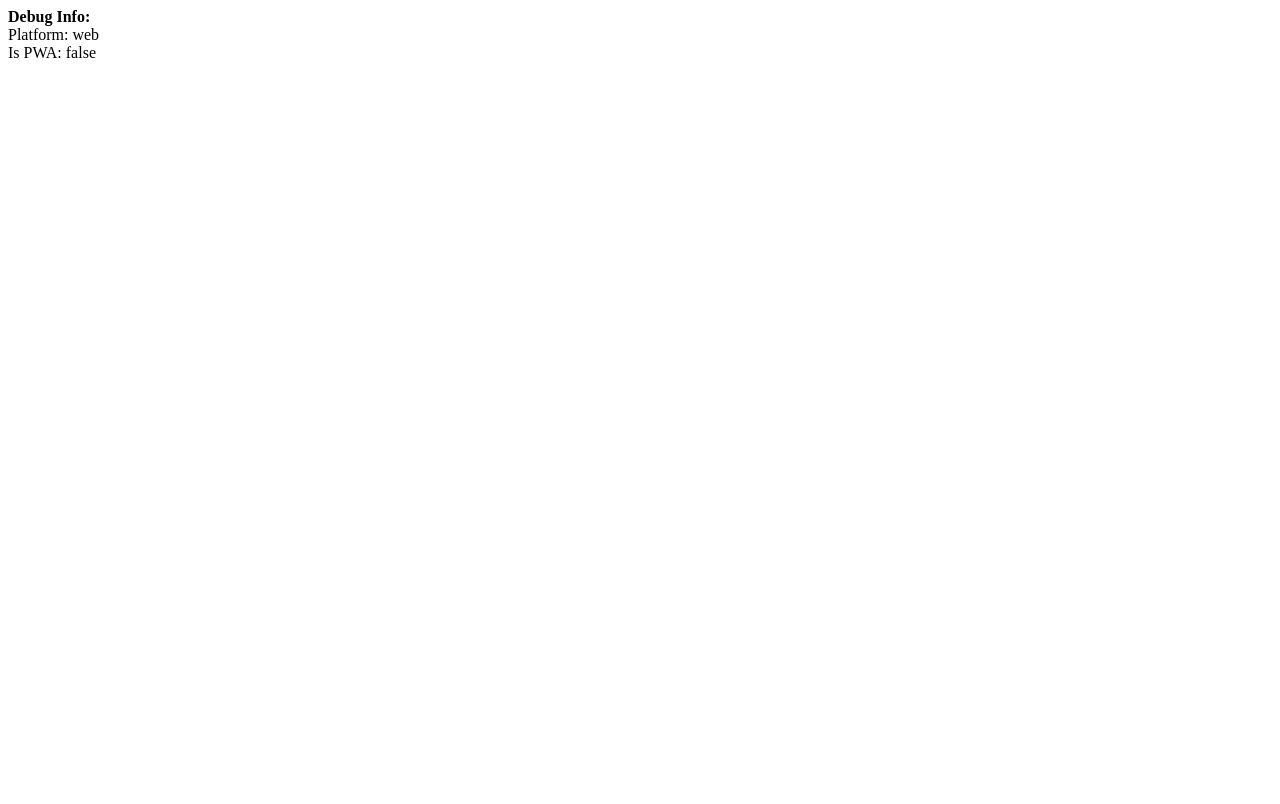
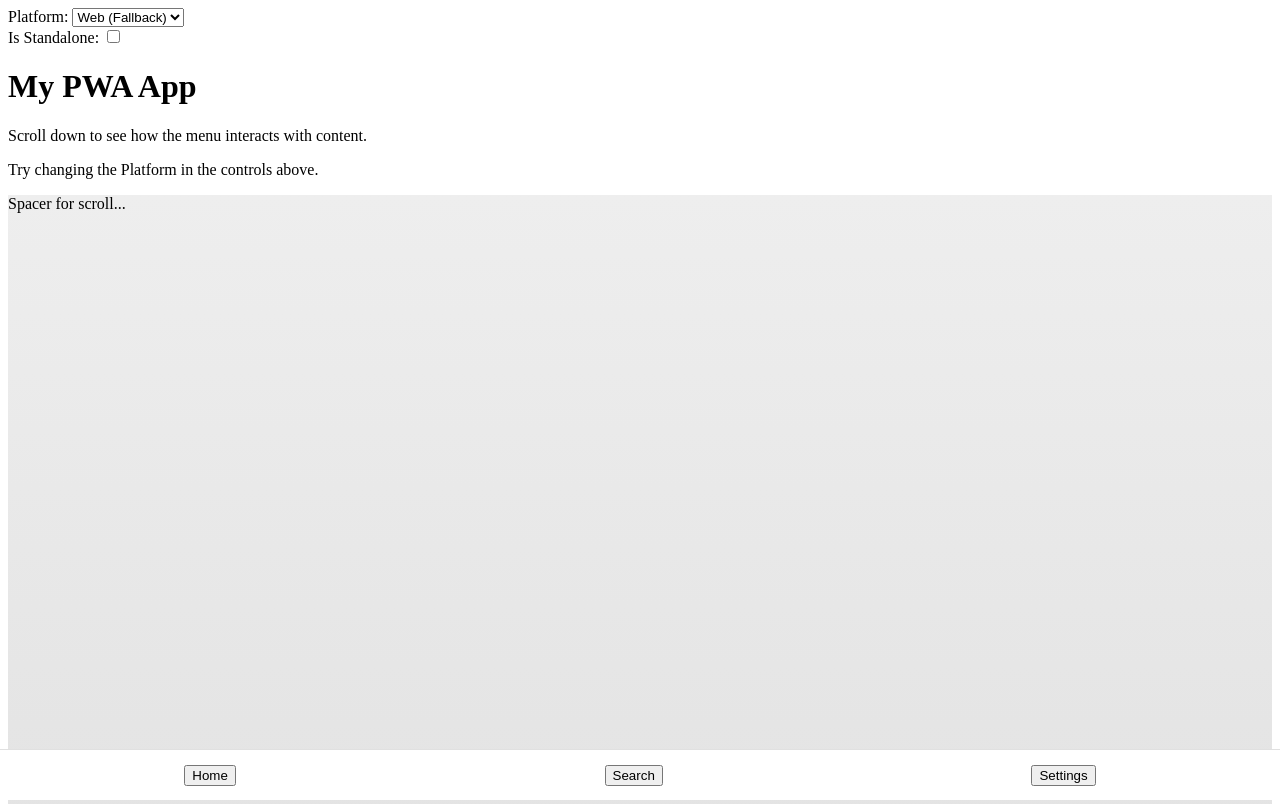
Before and after one commit to akhmedzyanovv/pwa-native-nav, a website built with Vite: page index.html in a window 1280 px wide. Shown: the top 804 px of the page. Built offline with nearby package versions, Linux system fonts and the light colour scheme.

Commit message:
feat(styles): add debug controls for testing

```diff
--- a/index.html
+++ b/index.html
@@ -1,13 +1,66 @@
 <!doctype html>
 <html lang="en">
+
 <head>
   <meta charset="UTF-8" />
   <link rel="icon" type="image/svg+xml" href="/vite.svg" />
-    <meta name="viewport" content="width=device-width, initial-scale=1.0" />
+  <meta name="viewport" content="width=device-width, initial-scale=1.0, viewport-fit=cover" />
   <title>pwa-native-nav</title>
 </head>
+
 <body>
-    <pwa-native-nav/>
+  <div class="debug-controls">
+    <div>
+      <label for="platformSelect">Platform:</label>
+      <select id="platformSelect">
+        <option value="ios">iOS</option>
+        <option value="android">Android</option>
+        <option value="web">Web (Fallback)</option>
+      </select>
+    </div>
+
+    <div>
+      <label for="standaloneCheck">Is Standalone:</label>
+      <input type="checkbox" id="standaloneCheck">
+    </div>
+  </div>
+
+  <div class="content-mock">
+    <h1>My PWA App</h1>
+    <p>Scroll down to see how the menu interacts with content.</p>
+    <p>Try changing the Platform in the controls above.</p>
+    <div style="height: 1000px; background: linear-gradient(to bottom, #eee, #ddd);">
+      Spacer for scroll...
+    </div>
+  </div>
+  <pwa-native-nav>
+    <button>Home</button>
+    <button>Search</button>
+    <button>Settings</button>
+  </pwa-native-nav>
   <script type="module" src="/src/index.ts"></script>
+  <script>
+    const nav = document.querySelector('pwa-native-nav');
+    const platformSelect = document.getElementById('platformSelect');
+    const standaloneCheck = document.getElementById('standaloneCheck');
+
+    customElements.whenDefined('pwa-native-nav').then(() => {
+
+      const currentPlatform = nav.getAttribute('platform');
+      const currentStandalone = nav.getAttribute('standalone') === 'true';
+
+      platformSelect.value = currentPlatform;
+      standaloneCheck.checked = currentStandalone;
+
+      platformSelect.addEventListener('change', (event) => {
+        nav.setAttribute('platform', event.target.value);
+      });
+
+      standaloneCheck.addEventListener('change', (event) => {
+        nav.setAttribute('standalone', event.target.checked);
+      });
+    });
+  </script>
 </body>
+
 </html>
--- a/src/index.ts
+++ b/src/index.ts
@@ -1,5 +1,74 @@
 import { getPlatform } from "./core/platform";
 import { isStandalone } from "./core/pwa";
+
+const styles = `
+  :host {
+    display: block;
+    position: fixed;
+    bottom: 0;
+    left: 0;
+    width: 100%;
+
+    /* * BASE VARIABLES (WEB / FALLBACK MODE)
+     * These are the defaults used when the app is NOT standalone
+     * or running on a desktop/unsupported platform.
+     */
+    --_internal-bg: #ffffff;
+    --_internal-border-top: 1px solid #e0e0e0; /* Solid border for Web */
+    --_internal-shadow: none;
+    --_internal-backdrop: none;
+    --_internal-height: 50px;
+
+    /* Safe Area is always respected, even in Web mode on mobile */
+    padding-bottom: env(safe-area-inset-bottom, 0px);
+
+    /* Apply Variables (Public > Internal) */
+    background: var(--pwa-nav-bg, var(--_internal-bg));
+    border-top: var(--pwa-nav-border-top, var(--_internal-border-top));
+    box-shadow: var(--pwa-nav-shadow, var(--_internal-shadow));
+
+    /* Backdrop filter needs prefixes for older Safari support */
+    backdrop-filter: var(--_internal-backdrop);
+    -webkit-backdrop-filter: var(--_internal-backdrop);
+
+    z-index: var(--pwa-nav-z-index, 9999);
+    transition: all 0.3s ease;
+
+    font-family: -apple-system, BlinkMacSystemFont, "Segoe UI", Roboto, Helvetica, Arial, sans-serif;
+  }
+
+  /* * MODE 1: STANDALONE iOS
+   * Triggered only when: Platform is iOS AND App is installed/standalone.
+   * Features: Translucent blur background, thin border.
+   */
+  :host([platform="ios"][standalone="true"]) {
+    --_internal-bg: rgba(255, 255, 255, 0.85); /* Translucent */
+    --_internal-border-top: 0.5px solid rgba(0,0,0,0.2); /* Hairline border */
+    --_internal-backdrop: blur(20px); /* The "Frosted Glass" effect */
+    --_internal-shadow: none;
+  }
+
+  /* * MODE 2: STANDALONE ANDROID
+   * Triggered only when: Platform is Android AND App is installed/standalone.
+   * Features: Solid white, elevation shadow, no border.
+   */
+  :host([platform="android"][standalone="true"]) {
+    --_internal-bg: #ffffff;
+    --_internal-border-top: none;
+    --_internal-backdrop: none;
+    /* Material Design Elevation 8dp approximation */
+    --_internal-shadow: 0 -2px 10px rgba(0,0,0,0.1);
+  }
+
+  /* Layout for the inner content */
+  .nav-content {
+    display: flex;
+    justify-content: space-around;
+    align-items: center;
+    height: var(--pwa-nav-height, var(--_internal-height));
+    width: 100%;
+  }
+`;
 
 export class PwaNativeNav extends HTMLElement {
   public constructor() {
@@ -9,22 +78,22 @@ export class PwaNativeNav extends HTMLElement {
 
   public connectedCallback() {
     this.render();
+    this.initializeAttributes();
+  }
+
+  private initializeAttributes() {
+    this.setAttribute("platform", getPlatform());
+    this.setAttribute("standalone", isStandalone().toString());
   }
 
   private render() {
-    const platform = getPlatform();
-    const standalone = isStandalone();
-
-    console.log(
-      `[PwaNativeNav] Platform: ${platform}, Standalone: ${standalone}`,
-    );
-
     if (this.shadowRoot) {
       this.shadowRoot.innerHTML = `
-        <div>
-          <strong>Debug Info:</strong><br>
-          Platform: ${platform}<br>
-          Is PWA: ${standalone}
+        <style>
+          ${styles}
+        </style>
+        <div class="nav-content">
+            <slot></slot>
         </div>
         `;
     }
```
Lines whose indentation alone changed are shown as unchanged.
